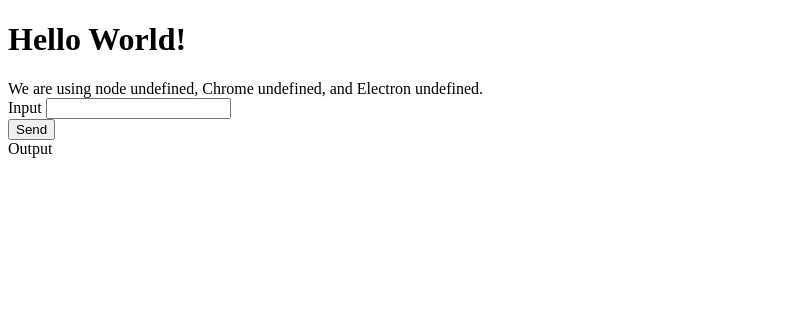
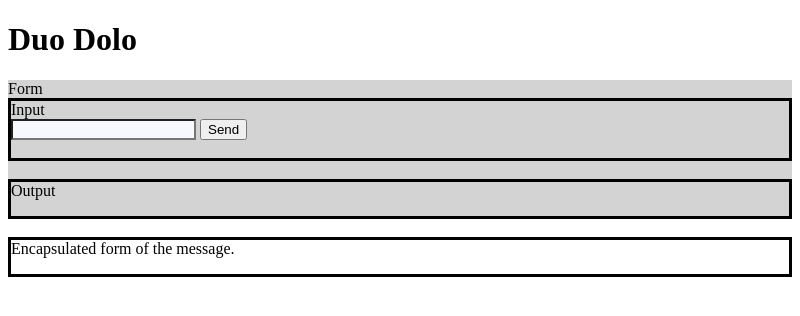
Before and after one commit to rsanderson11/CECS478-Client, an Electron app: page index.html in a window 800 px wide. Drawn offline with Linux system fonts and the light colour scheme.

Commit message:
Basic layout for application.

```diff
--- a/index.html
+++ b/index.html
@@ -5,28 +5,47 @@
     <title>Duo Dolo</title>
   </head>
   <body>
-    <div class="Header">
-      <h1>Hello World!</h1>
-      We are using node <script>document.write(process.versions.node)</script>,
-      Chrome <script>document.write(process.versions.chrome)</script>,
-      and Electron <script>document.write(process.versions.electron)</script>.
-    </div>
+    <h1>Duo Dolo</h1>
 
-    <!-- <form name="text"> -->
-    <label for="Input">Input</label>
-    <input type="text" name="input" value="">
-    <br>
-    <input type="button" name="" value="Send" onclick="send()">
-    <br>
-    <label for="Output">Output</label>
+    <form id="messageForm" style="background-color:lightgray">
+      <label>Form</label>
+      <div class="input" style="border:solid">
+        <label for="Input">Input</label><br>
+        <!-- <textarea name="message_contents" rows="10" cols="80"></textarea><br> -->
+        <input id="input" type="text" name="message" value="" style="background-color:GhostWhite">
+        <button onclick="send(); return false;">Send</button><br><br>
+      </div>
+
+      <br>
+
+      <div class="output" style="border:solid">
+        <label for="Output">Output</label>
+        <p id="print-output"></p>
+        <script type="text/javascript">
+        function send() {
+          var form, message, cipher;
+          form = document.getElementById('messageForm');
+          // message = form.elements["message_contents"].value;
+          message = form.elements["message"].value;
+          document.getElementById("print-output").innerHTML = message;
+
+
+
+
+          // document.getElementsById('print-cipher').innerHTML += message;
+        }
+        </script>
+      </div>
+      <!-- <br> -->
+    </form>
+
     <br>
 
-    <!-- </form> -->
-    <script type="text/javascript">
-      function send()
-      {
-        var txt = document.text.input;
-      }
-    </script>
+    <div class="encapsulation" style="border:solid">
+      <label>Encapsulated form of the message.</label>
+      <p id="print-cipher"></p>
+
+
+    </div>
   </body>
 </html>
```
